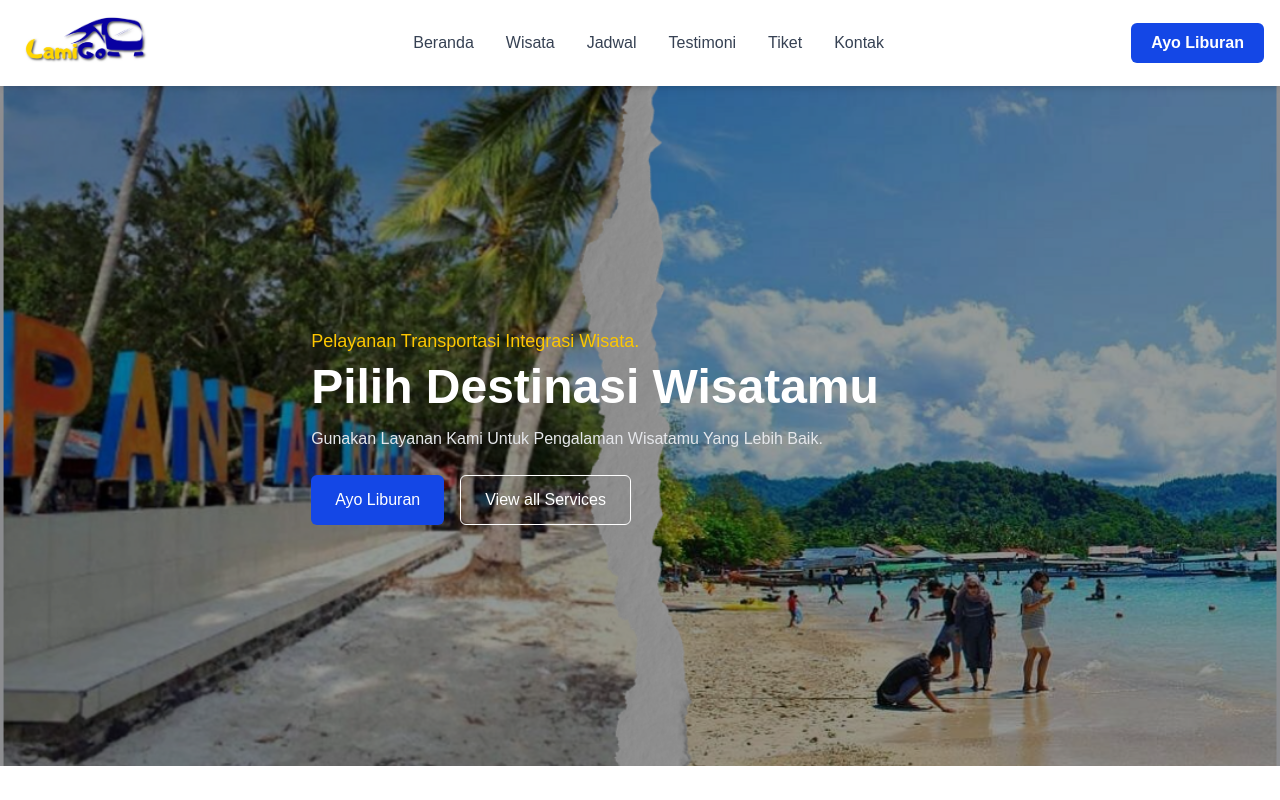
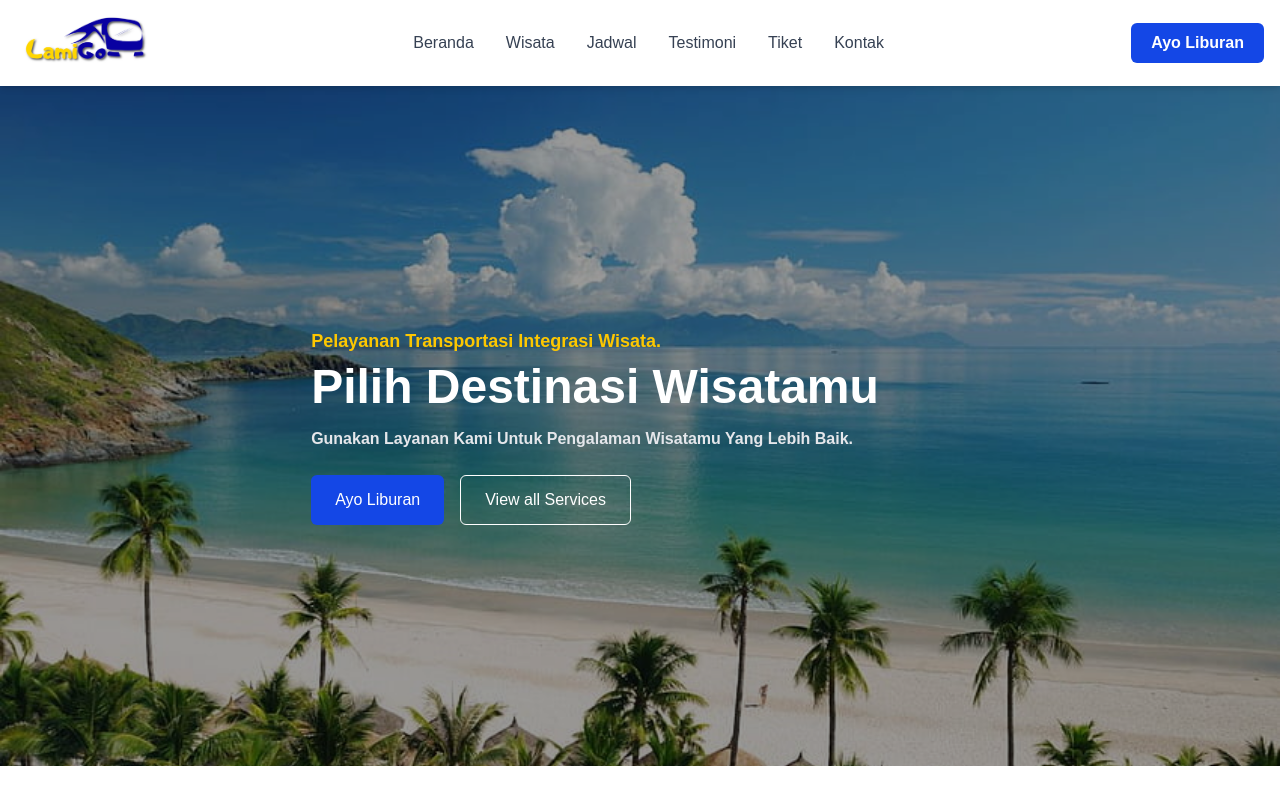
Before and after one commit to megustaSzy/project-web, a Next.js app in the folder web/: page / in a window 1280 px wide. Shown: the top 800 px of the page. Built offline with nearby package versions, Linux system fonts and the light colour scheme.

Commit message:
Simpan perubahan lokal sebelum pull

```diff
--- a/web/src/app/components/Hero/Hero.tsx
+++ b/web/src/app/components/Hero/Hero.tsx
@@ -17,7 +17,7 @@ export default function Hero() {
       id="Hero"
       className="relative h-[85vh] flex items-center justify-center text-white"
       style={{
-        backgroundImage: "url('/images/bg.png')",
+        backgroundImage: "url('/images/bg.jpg')",
         backgroundSize: "cover",
         backgroundPosition: "center",
       }}
@@ -26,7 +26,7 @@ export default function Hero() {
       <div className="absolute inset-0 bg-black/40" />
 
       {/* Konten */}
-      <div className="relative z-10 max-w-2xl text-left ml-[-90px]">
+      <div className="relative z-10 max-w-2xl text-left ml-[-90px] font-bold">
         <HeroSubtitle text="Pelayanan Transportasi Integrasi Wisata." />
         <HeroTitle title="Pilih Destinasi Wisatamu" />
         <HeroDescription text="Gunakan Layanan Kami Untuk Pengalaman Wisatamu Yang Lebih Baik." />
--- a/web/src/app/page.tsx
+++ b/web/src/app/page.tsx
@@ -4,14 +4,14 @@ import Jadwal from "./components/Jadwal/Jadwal";
 import Testimoni from "./components/Testimoni";
 import Wisata from "./components/Wisata/Wisata";
 import Kontak from "./components/Kontak/Kontak";
-import tabeljadwal from "./components/Jadwal/TabelJadwal";
-export default function Home() {
+import tabeljadwal from "./tabeljadwal/page";export default function Home() {
   return (
    <main>
 
         {/* <Navbar /> */}
         <Hero />
         <section id="wisata">
+
   <Wisata />
 </section>
         <Jadwal/>
```
Also changed, not shown: web/public/images/bg.jpg (added).
